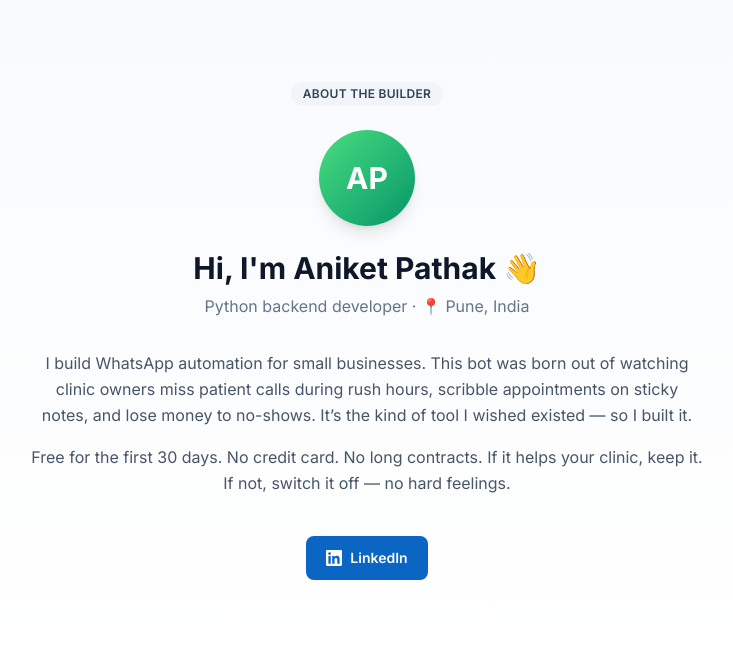
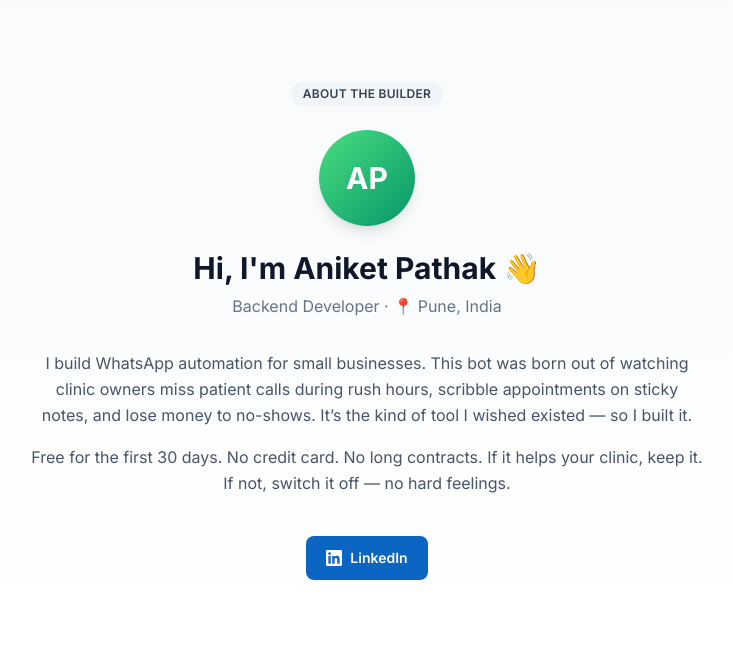
Before and after one commit to aniketpathak34/clinic-bot, a Django app: page / in a window 1280 px wide. Shown: the part 2485-3144 px from the top of the page, without its empty margins (273-1006 px from the left). Run offline with Django 4.2, Linux system fonts and the light colour scheme; data that the repository does not hold is empty; parts of the project's set-up code (start-up, migrations or seed data) failed here and were passed over; some libraries are stand-ins or nearby versions.

Commit message:
Landing: ship playable demo video + About copy tweaks
- About role label tightened to "Backend Developer · 📍 Pune, India"
- Primary CTA in the About section renamed "💬 Chat with me"
- Ship the H.264 re-encode of the provider-flow demo video (6 MB) so the
  landing page has something playable on the first deploy
- .gitignore now excludes media/**/*.orig.mp4 backups so 36 MB HEVC originals
  never land in the repo

Co-Authored-By: Claude Opus 4.7 (1M context) <noreply@anthropic.com>

```diff
--- a/apps/marketing/templates/marketing/landing.html
+++ b/apps/marketing/templates/marketing/landing.html
@@ -207,7 +207,7 @@
             </div>
 
             <h2 class="mt-6 text-2xl sm:text-3xl font-bold">Hi, I'm Aniket Pathak 👋</h2>
-            <p class="mt-2 text-slate-500">Python backend developer · 📍 Pune, India</p>
+            <p class="mt-2 text-slate-500">Backend Developer · 📍 Pune, India</p>
 
             <p class="mt-8 text-slate-600 max-w-2xl mx-auto leading-relaxed">
                 I build WhatsApp automation for small businesses. This bot was born
@@ -224,7 +224,7 @@
                 {% if wa_number %}
                 <a href="https://wa.me/{{ wa_number }}?text=Hi%20Aniket%2C%20I%27d%20like%20to%20know%20more"
                    class="inline-flex items-center gap-2 bg-green-600 hover:bg-green-700 text-white px-5 py-3 rounded-lg text-sm font-semibold wa-shadow transition w-full sm:w-auto justify-center">
-                    💬 Chat with the bot
+                    💬 Chat with me
                 </a>
                 {% endif %}
                 <a href="https://www.linkedin.com/in/aniket-pathak"
```
Also changed, not shown: 2 other files.
